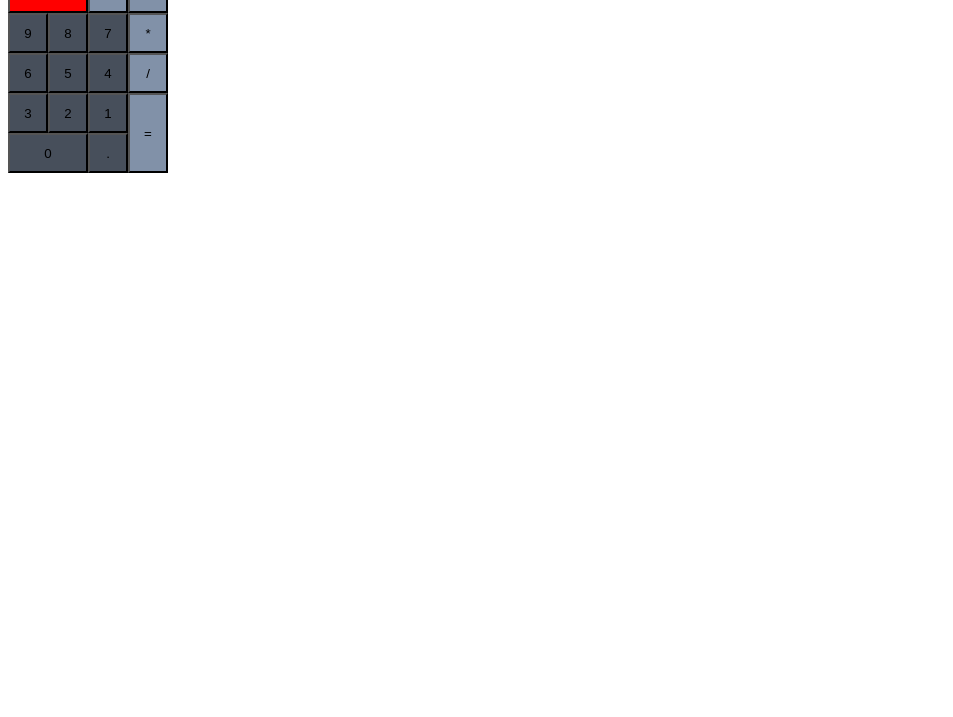
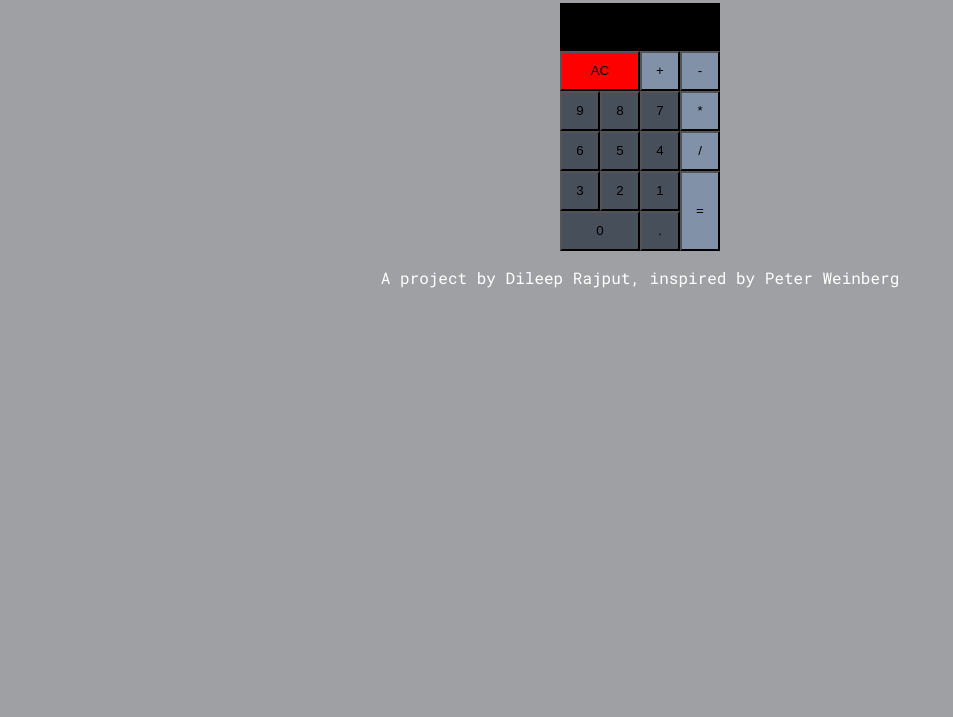
Before and after one commit to rajputd/React-Calculator, a React app: page / in a window 1280 px wide. Shown: the part 83-800 px from the top of the page, without its empty margins (0-953 px from the left). Built offline with nearby package versions, Linux system fonts and the light colour scheme.

Commit message:
Add headers and center content

```diff
--- a/src/components/App.js
+++ b/src/components/App.js
@@ -1,10 +1,15 @@
 import React, { Component } from 'react';
 import Calculator from './Calculator.js';
+import '../css/App.css';
 
 class App extends Component{
   render() {
     return (
-      <Calculator />
+      <div id="App">
+        <h1 class="center">React Calculator</h1>
+        <Calculator />
+        <p class="center">A project by Dileep Rajput, inspired by Peter Weinberg</p>
+      </div>
     );
   }
 }
--- /dev/null
+++ b/src/css/App.css
@@ -0,0 +1,9 @@
+body {
+  background-color: #9ea0a3;
+  font-family: 'Roboto Mono';
+  color: white;
+}
+
+.center {
+  text-align: center;
+}
--- a/src/css/Calculator.css
+++ b/src/css/Calculator.css
@@ -3,6 +3,8 @@
   grid-template-columns: repeat(4, 40px);
   grid-template-rows: 3em repeat(5, 40px);
   font-family: 'Roboto Mono';
+
+  justify-content: center;
 }
 
 #calculator * {
```
